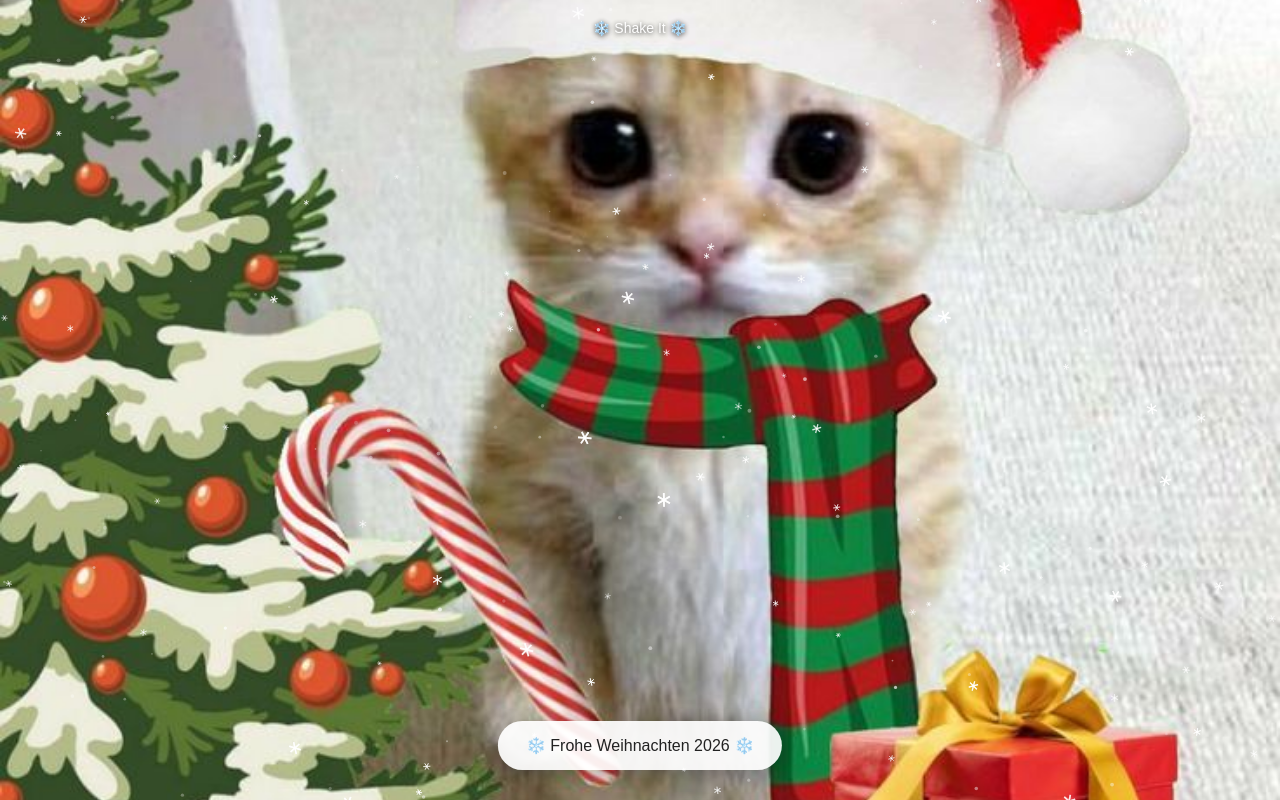
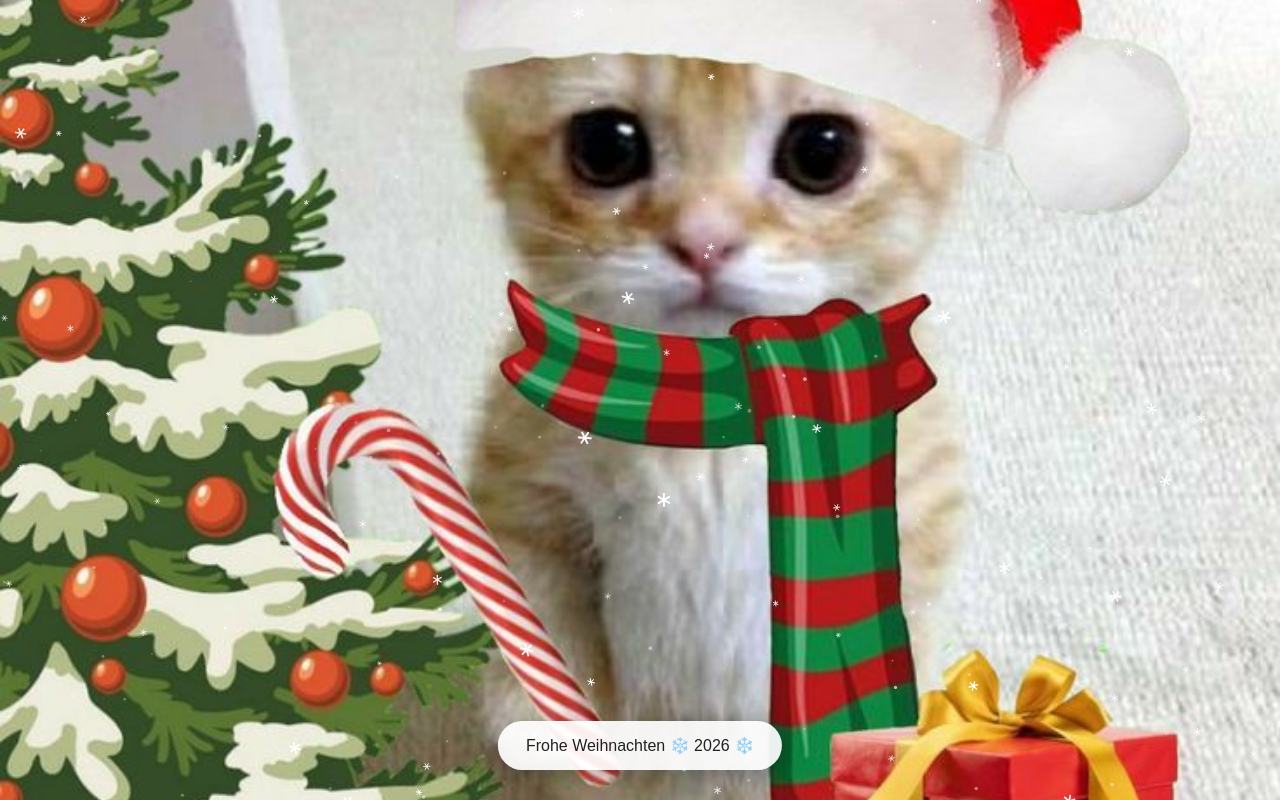
Before and after one commit to DonJamalo/weihnachtskarte2026, a plain HTML site: page index.html in a window 1280 px wide. Drawn offline with Linux system fonts and the light colour scheme.

Commit message:
index.html

```diff
--- a/index.html
+++ b/index.html
@@ -163,37 +163,13 @@
     <canvas id="snowCanvas"></canvas>
 
 
-    <!--
-         HINWEIS FÜR DEN BENUTZER
-    -->
-
-    <div id="hint">
-
-        ❄️ Shake It ❄️
-
-    </div>
-
-
-    <!--
-         BUTTON
-
-         Der Button ist wichtig, weil iPhones
-         für Bewegungssensoren und Audio
-         eine Benutzeraktion benötigen können.
-    -->
-
     <button id="startButton">
 
-        ❄️ Frohe Weihnachten 2026 ❄️
+        Frohe Weihnachten
+        ❄️ 2026 ❄️
 
     </button>
 
-
-    <!--
-         HINTERGRUNDMUSIK
-
-         Die MP3 kommt später hier ins Repository.
-    -->
 
     <audio
         id="backgroundMusic"
```
